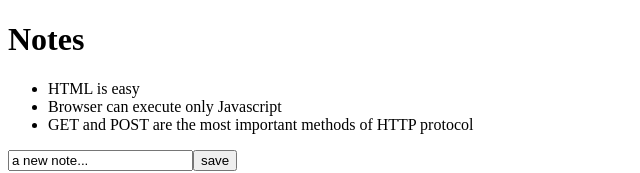
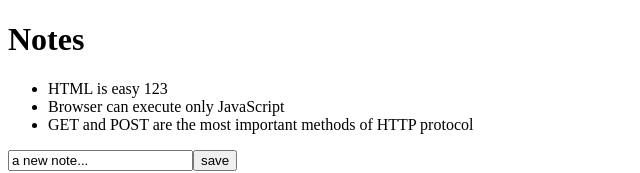
Before and after one commit to quickview357/fullstackopen2020_fso5a, a React (Create React App) app: page / in a window 1280 px wide. Shown: the top 173 px of the page, without its empty margins (0-640 px from the left). Built offline with nearby package versions, Linux system fonts and the light colour scheme; data requests are answered from the project's data file.

Commit message:
using axios

```diff
--- /dev/null
+++ b/db.json
@@ -0,0 +1,22 @@
+{
+    "notes": [
+      {
+        "id": 1,
+        "content": "HTML is easy 123",
+        "date": "2019-05-30T17:30:31.098Z",
+        "important": true
+      },
+      {
+        "id": 2,
+        "content": "Browser can execute only JavaScript",
+        "date": "2019-05-30T18:39:34.091Z",
+        "important": false
+      },
+      {
+        "id": 3,
+        "content": "GET and POST are the most important methods of HTTP protocol",
+        "date": "2019-05-30T19:20:14.298Z",
+        "important": true
+      }
+    ]
+}
--- a/src/index.js
+++ b/src/index.js
@@ -1,6 +1,7 @@
 import React from 'react'
 import ReactDOM from 'react-dom'
 import App from './App'
+import axios from 'axios'
 
 const notes = [
   {
@@ -23,7 +24,12 @@
   }
 ]
 
-ReactDOM.render(
-  <App notes={notes} />,
-  document.getElementById('root')
+axios.get('http://localhost:3001/notes').then(
+  response => {
+    const notes = response.data
+    ReactDOM.render(
+      <App notes={notes} />,
+      document.getElementById('root')
+    )
+  }
 )
```
Also changed, not shown: package.json (+6 -1 lines), 1 other file (tests, documents, lock files or other folders).
